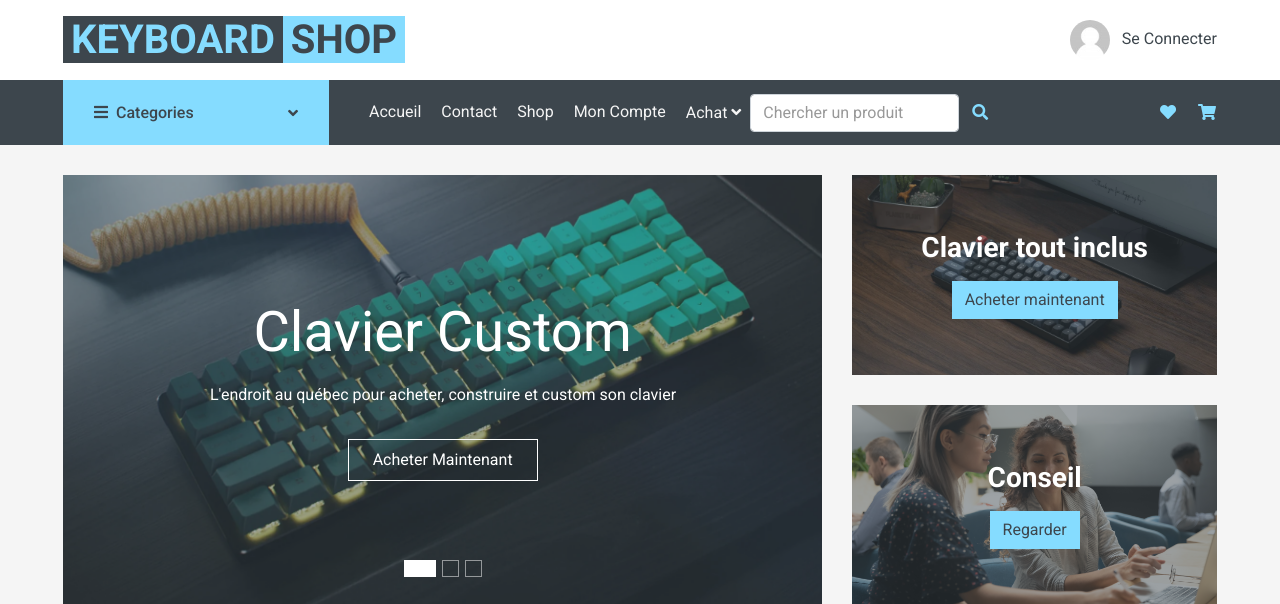
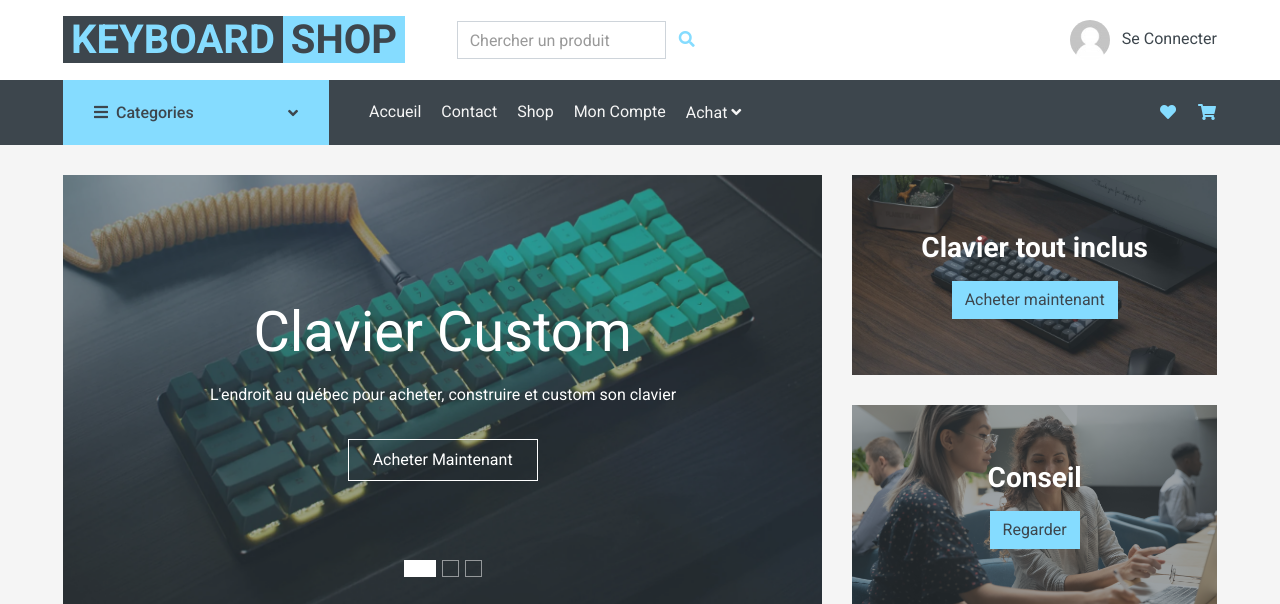
Before and after one commit to WBergeron/SiteCommerceElectronique, a Symfony app: template templates/home/home.html.twig in a window 1280 px wide. Shown: the top 604 px of the page. Run offline with Twig, Linux system fonts and the light colour scheme; the template is opened without the code that fills it, so the values that code supplies are empty; some libraries are stand-ins or nearby versions.

Commit message:
Relocalisation de la search bar

```diff
--- a/templates/core/navbar.html.twig
+++ b/templates/core/navbar.html.twig
@@ -49,19 +49,6 @@
 								<a href="#" class="dropdown-item">Caisse</a>
 							</div>
 						</div>
-
-						<form class="d-flex nav-item m-auto" method="POST" action="{{ app.request.uri }}">
-							<div class="input-group rounded">
-								<div class="input-group-append">
-									<input name="search_field" class="form-control rounded" type="search" placeholder="Chercher un produit">
-									<button type="submit" class="btn">
-										<span class="bg-transparent text-primary">
-											<i class="fa fa-search"></i>
-										</span>
-									</button>
-								</div>
-							</div>
-						</form>
 					</div>
 					<div class="navbar-nav ml-auto py-0 d-none d-lg-block">
 						<a href="" class="btn px-0">
--- a/templates/core/topbar.html.twig
+++ b/templates/core/topbar.html.twig
@@ -6,7 +6,21 @@
 				<span class="h1 text-uppercase text-dark bg-primary px-2 ml-n1">Shop</span>
 			</a>
 		</div>
-		<div class="col-lg-8 col-6 text-right">
+		<div class="col-lg-6 col-6 text-left">
+			<form class="d-flex nav-item m-auto" method="POST" action="{{ app.request.uri }}">
+				<div class="input-group">
+					<div class="input-group-append">
+						<input name="search_field" class="form-control" type="search" placeholder="Chercher un produit">
+						<button type="submit" class="btn">
+							<span class="bg-transparent text-primary">
+								<i class="fa fa-search"></i>
+							</span>
+						</button>
+					</div>
+				</div>
+			</form>
+		</div>
+		<div class="col-lg-2 col-6 text-right">
 			{% if app.user == null %}
 				<a href="{{ path("app_connection") }}" class="connecterTopBar">
 					<img src="/img/user.png" width="40px" height="40px" alt="user" class="rounded-circle">
```
